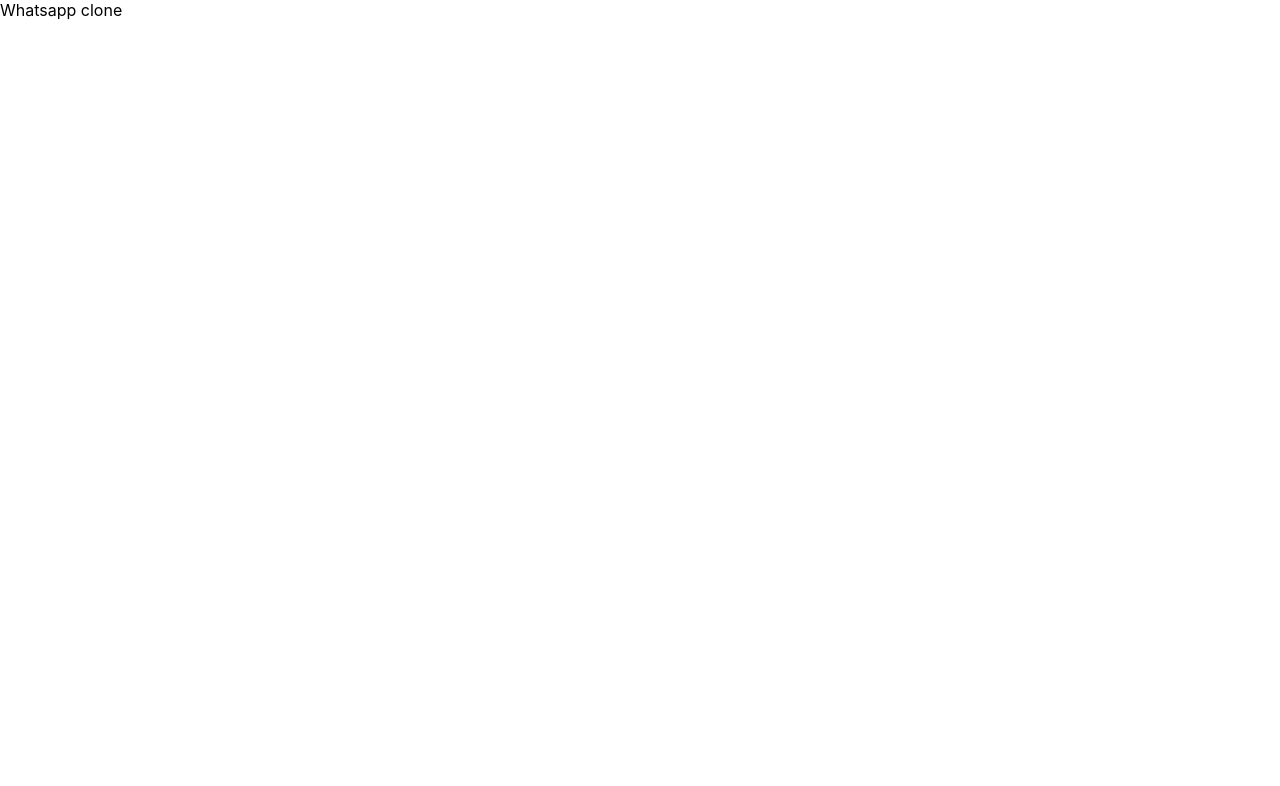
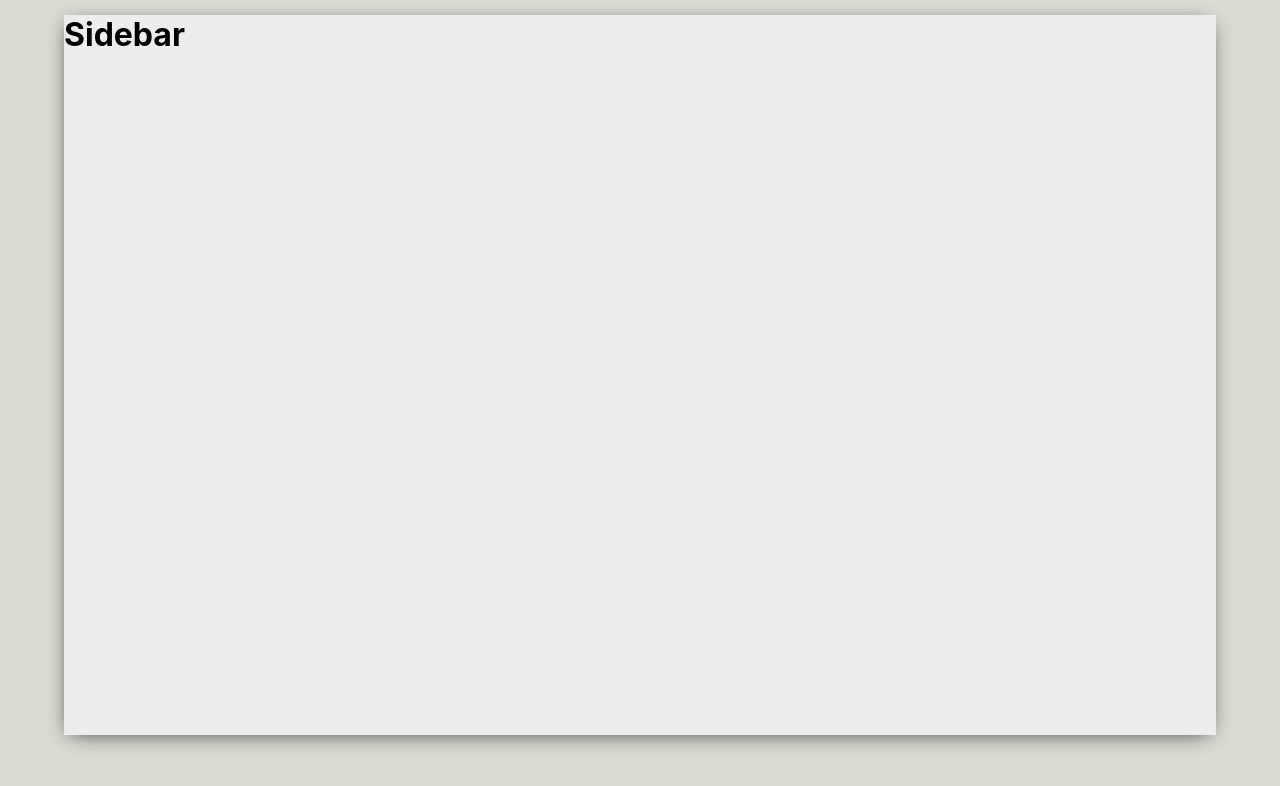
Before and after one commit to amananku26/whatsapp-clone, a React (Create React App) app: page / in a window 1280 px wide. Shown: the top 786 px of the page. Built offline with nearby package versions, Linux system fonts and the light colour scheme.

Commit message:
started working on sidebar

```diff
--- a/src/App.css
+++ b/src/App.css
@@ -0,0 +1,14 @@
+.app{
+    background-color: #dadbd3;
+    height: 100vh;
+    display: grid;
+    place-items: center;
+}
+.app__body{
+    display: flex;
+    margin-top: -50px;
+    background-color: #ededed;
+    height: 90vh;
+    width: 90vw;
+    box-shadow: -1px 4px 20px -6px rgba(0,0,0,0.75);
+}
--- a/src/App.js
+++ b/src/App.js
@@ -1,10 +1,15 @@
-import logo from './logo.svg';
 import './App.css';
+import Sidebar from './Components/Sidebar';
 
 function App() {
   return (
+    // BEM namin conventions
     <div className="app">
-      Whatsapp clone
+      <div className="app__body">
+        <Sidebar/>
+        {/* sidebar */}
+        {/* chats */}
+      </div>
     </div>
   );
 }
--- /dev/null
+++ b/src/Components/Sidebar.jsx
@@ -0,0 +1,12 @@
+import React from 'react'
+import "./Sidebar.css"
+
+function Sidebar() {
+    return (
+        <div className="sidebar">
+            <h1>Sidebar</h1>
+        </div>
+    )
+}
+
+export default Sidebar
```
Also changed, not shown: src/firebase.js (added, +20 -0 lines), src/Components/Sidebar.css (added), 1 other file (tests, documents, lock files or other folders).
